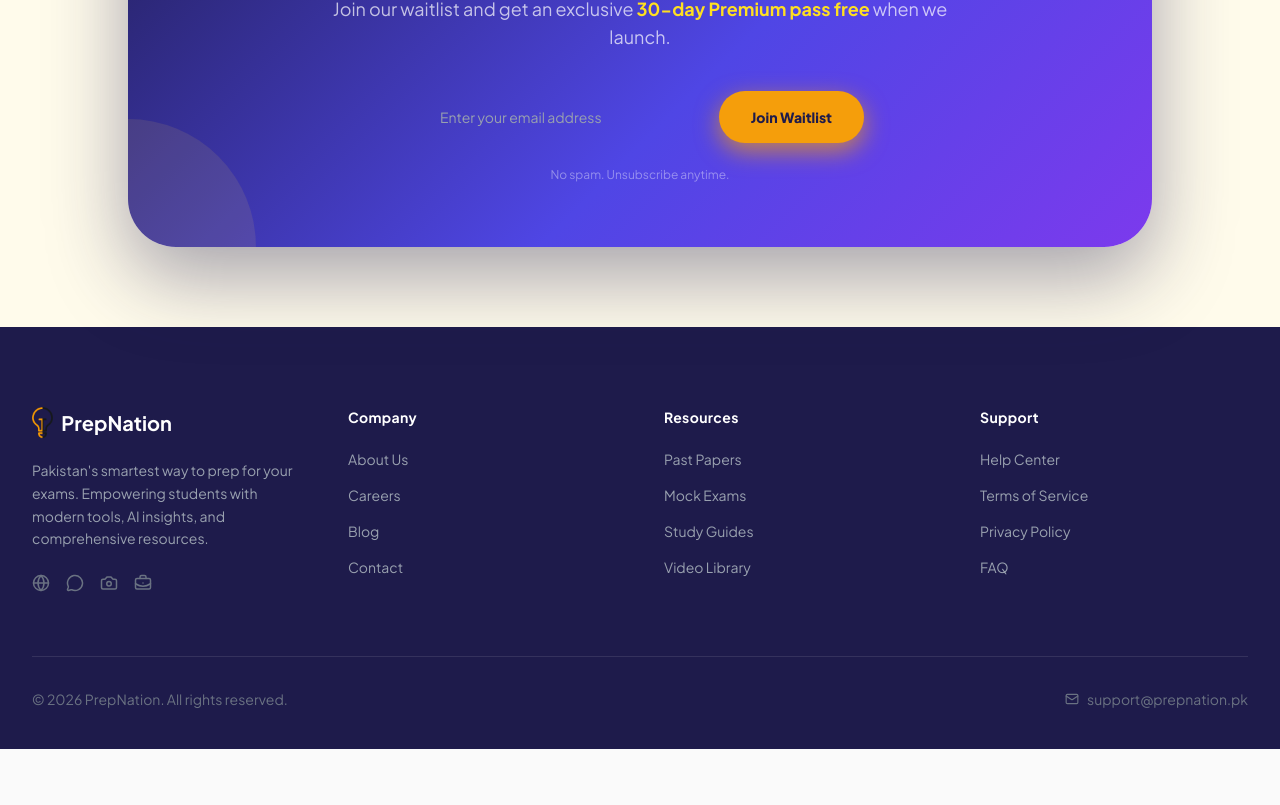
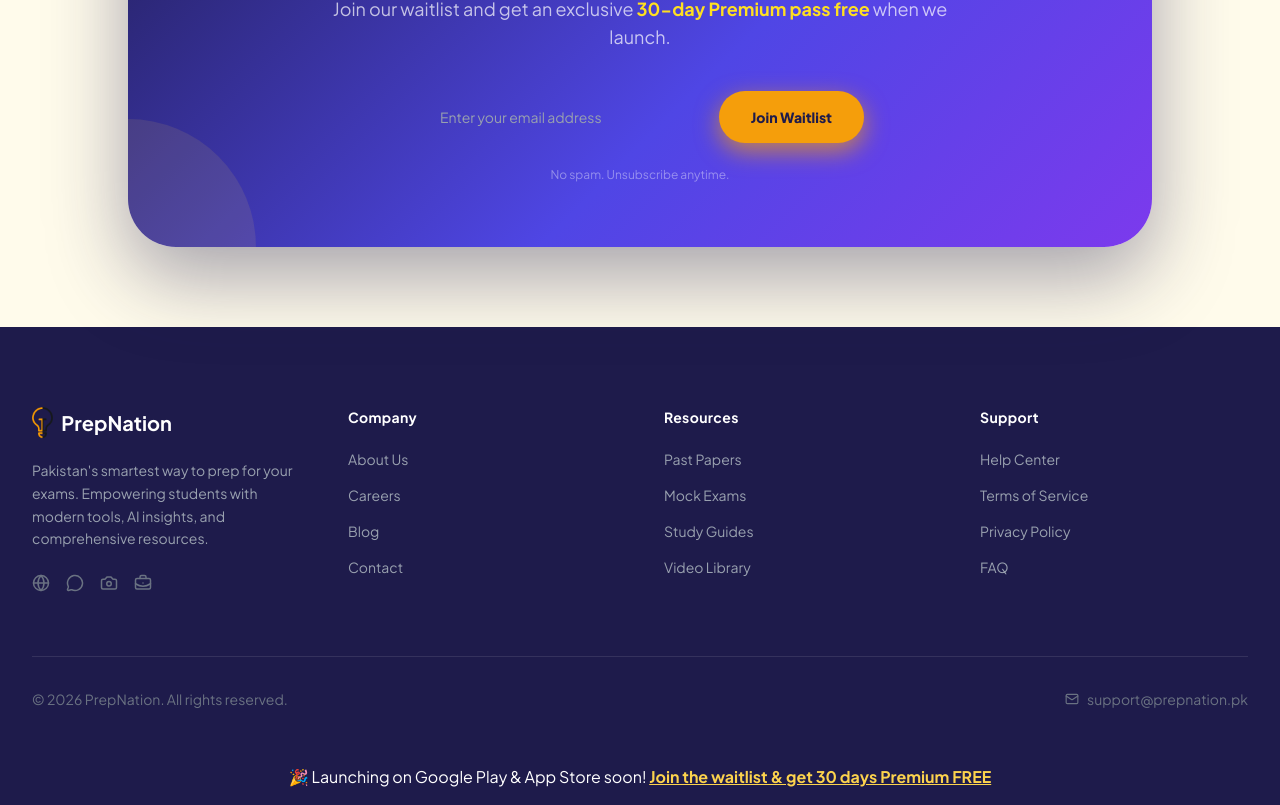
Before and after one commit to Muqsit-Chohan/PrepNation, a React (Vite) app: page / in a window 1280 px wide. Shown: the part 6172-6977 px from the top of the page. Before the commit the page ends 6921 px from the top, so only its background shows below. Built offline with nearby package versions, Linux system fonts and the light colour scheme.

Commit message:
add images in whychooseus

```diff
--- a/src/App.jsx
+++ b/src/App.jsx
@@ -55,7 +55,8 @@
 
       {/* Global Bottom Announcement Bar */}
       <div
-        className="hidden"
+        id="announcement"
+        className="px-6 py-4 text-center text-white scroll-mt-24"
         style={{ background: '#1E1B4B' }}
       >
         🎉 Launching on Google Play &amp; App Store soon!{' '}
--- a/src/components/Navbar.jsx
+++ b/src/components/Navbar.jsx
@@ -23,8 +23,8 @@
     { name: 'For Students', href: '#features' },
     { name: 'Features', href: '#features' },
     { name: 'Pricing', href: '#pricing' },
-    { name: 'About Us', href: '#' },
-    { name: 'Contact', href: '#' },
+    { name: 'About Us', href: '#about-us' },
+    { name: 'Contact', href: '#announcement' },
   ];
 
   return (
--- a/src/components/WhyChooseUs.jsx
+++ b/src/components/WhyChooseUs.jsx
@@ -6,7 +6,7 @@
 import offlineDownloadsImage from '../assets/OfflineDownloads.jpg';
 
 const WhyChooseUs = () => (
-  <section className="py-24 overflow-hidden bg-white relative">
+  <section id="about-us" className="py-24 overflow-hidden bg-white relative scroll-mt-24">
     <div className="max-w-7xl mx-auto px-6 lg:px-10 relative z-10">
       <div className="grid lg:grid-cols-2 gap-16 items-center">
 
```
